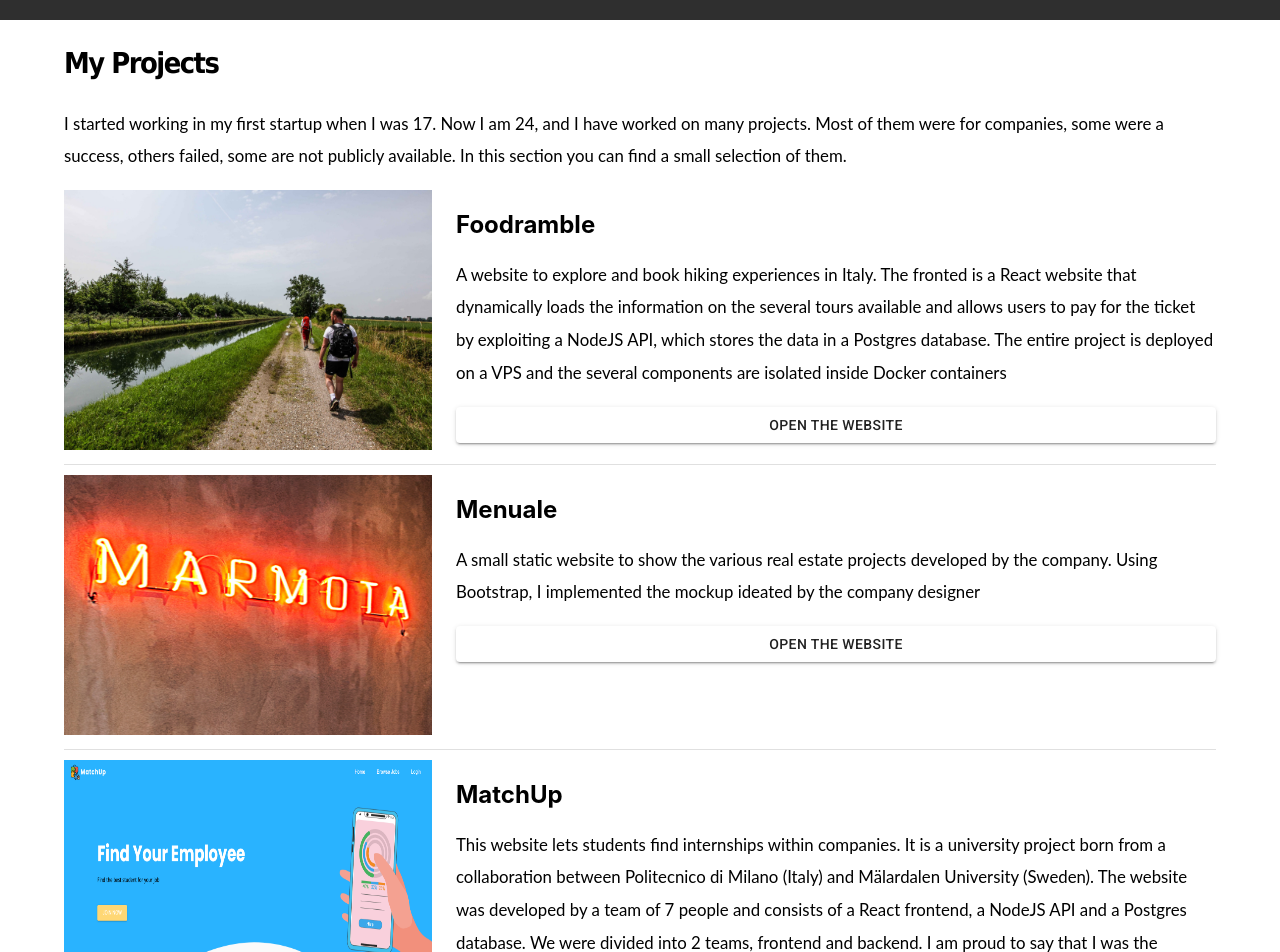
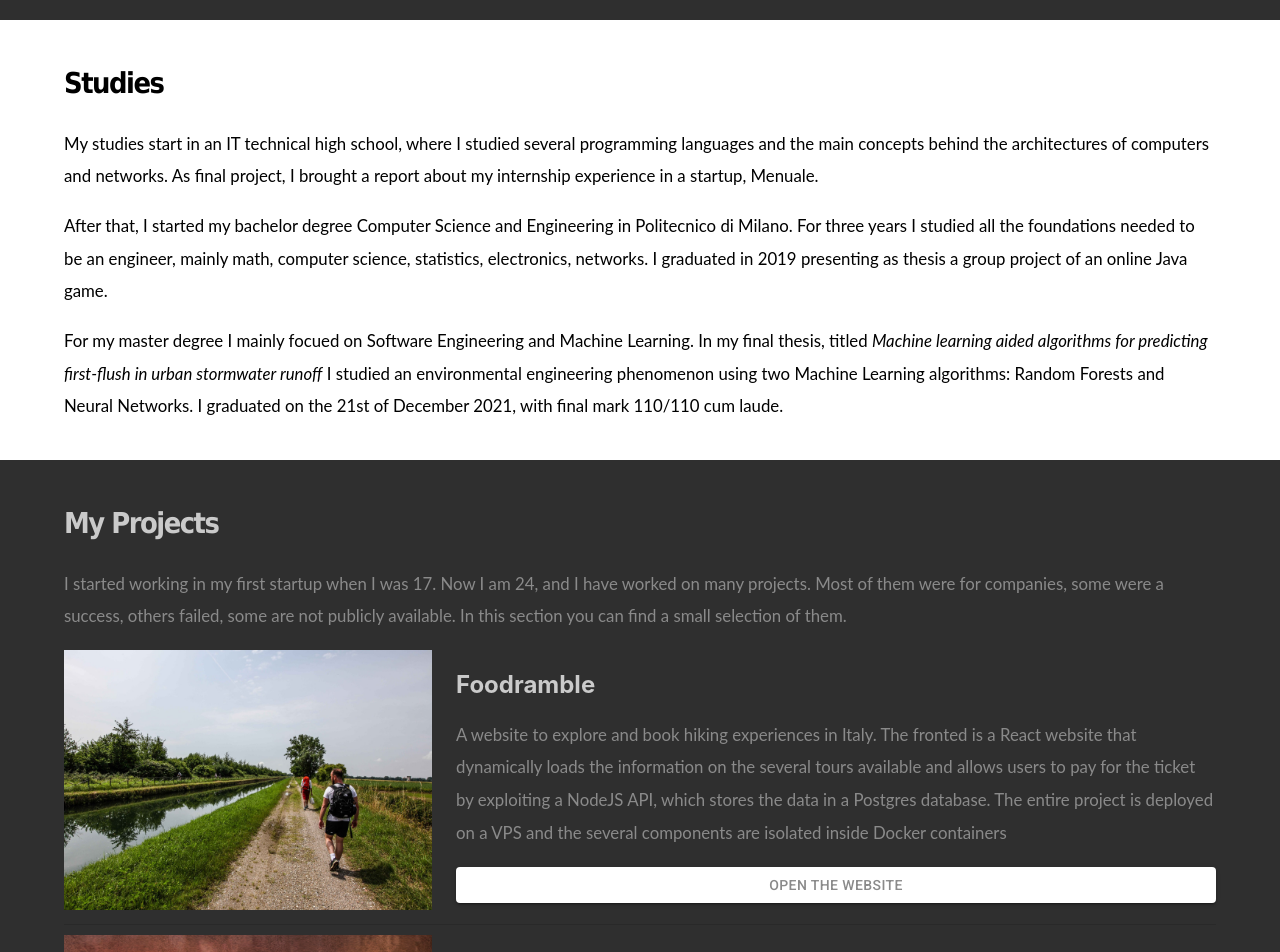
Before and after one commit to CosimoRusso/portfolio, a React (Create React App) app: page / in a window 1280 px wide. Shown: the part 780-1732 px from the top of the page. Built offline with nearby package versions, Linux system fonts and the light colour scheme.

Commit message:
Add studies section

```diff
--- a/src/App.js
+++ b/src/App.js
@@ -4,6 +4,8 @@ import Projects from "./components/Projects";
 
 import {createTheme, ThemeProvider} from '@mui/material/styles';
 import SocialNetworks from "./sections/SocialNetworks";
+import Studies from "./sections/Studies";
+import ColorWrapper from "./components/ColorWrapper";
 
 const theme = createTheme({
     status: {
@@ -26,8 +28,16 @@ function App() {
         <div className="App">
             <ThemeProvider theme={theme}>
                 <Header />
-                <Projects />
-                <SocialNetworks />
+                <ColorWrapper colorScheme={'light'}>
+                    <Studies/>
+                </ColorWrapper>
+                <ColorWrapper colorScheme={'dark'}>
+                    <Projects  />
+                </ColorWrapper>
+                <ColorWrapper colorScheme={'light'}>
+                    <SocialNetworks />
+                </ColorWrapper>
+
             </ThemeProvider>
 
         </div>
--- /dev/null
+++ b/src/components/ColorWrapper.js
@@ -0,0 +1,9 @@
+
+function ColorWrapper(props){
+    const {children, colorScheme, ...rest} = props;
+    console.log(children);
+    return <div className={`${colorScheme} color-wrapper`} children={children} {...rest}>
+    </div>
+}
+
+export default ColorWrapper;
--- a/src/css/style.scss
+++ b/src/css/style.scss
@@ -47,6 +47,30 @@ header {
   }
 
 }
+.color-wrapper{
+  padding-top: 20px;
+  padding-bottom: 20px;
+  margin: 0 auto;
+}
+.color-wrapper.light{
+  background-color: white;
+  .MuiButton-root{
+    background-color: $backgroundGrey;
+  }
+}
+
+.color-wrapper.dark{
+  background-color: $backgroundGrey;
+  h1, h2, h3, h4{
+    color: $titleGrey;
+  }
+  p, a, span{
+    color: $textGrey;
+  }
+  .MuiButton-root{
+    background-color: white;
+  }
+}
 
 .project-box{
   width: 100%;
@@ -84,7 +108,6 @@ a.btn-cv{
 
 .social-links{
   margin-top: 30px;
-  background-color: $backgroundGrey;
   padding-top: 30px;
   padding-bottom: 30px;
   a svg{
--- a/src/sections/SocialNetworks.js
+++ b/src/sections/SocialNetworks.js
@@ -27,7 +27,6 @@ function SocialNetworks(){
                     {socials.map(s =>
                         <Grid item xs={12} md={4}>
                             <Button
-                                color={'primary'}
                                 fullWidth={true}
                                 variant={'outlined'}
                                 href={s.link}
--- /dev/null
+++ b/src/sections/Studies.js
@@ -0,0 +1,14 @@
+import {Container} from "@mui/material";
+
+function Studies(){
+    return (<div>
+        <Container>
+            <h1>Studies</h1>
+            <p>My studies start in an IT technical high school, where I studied several programming languages and the main concepts behind the architectures of computers and networks. As final project, I brought a report about my internship experience in a startup, Menuale.</p>
+            <p>After that, I started my bachelor degree Computer Science and Engineering in Politecnico di Milano. For three years I studied all the foundations needed to be an engineer, mainly math, computer science, statistics, electronics, networks. I graduated in 2019 presenting as thesis a group project of an online Java game.</p>
+            <p>For my master degree I mainly focued on Software Engineering and Machine Learning. In my final thesis, titled <i>Machine learning aided algorithms for predicting first-flush in urban stormwater runoff</i> I studied an environmental engineering phenomenon using two Machine Learning algorithms: Random Forests and Neural Networks. I graduated on the 21st of December 2021, with final mark 110/110 cum laude.</p>
+        </Container>
+    </div>)
+}
+
+export default Studies;
```
